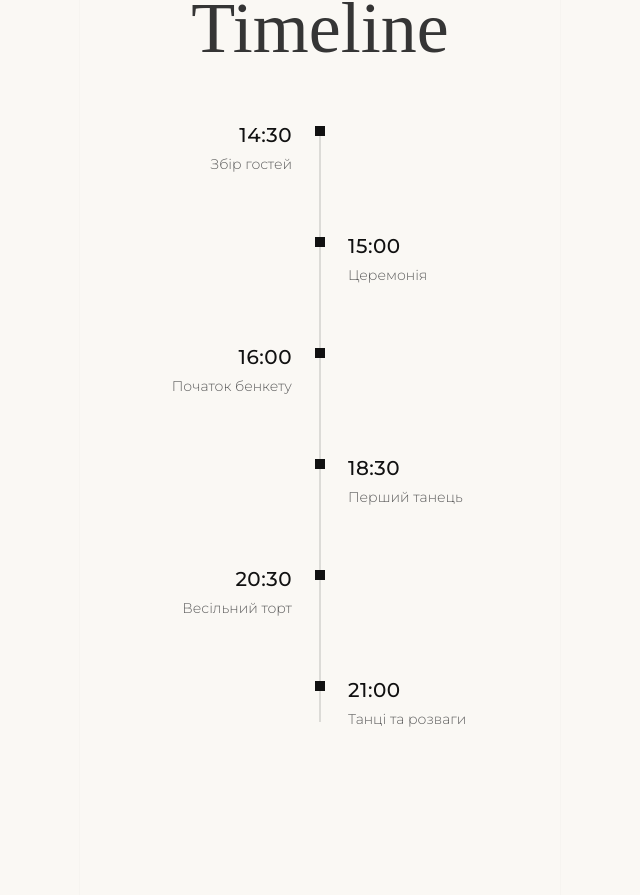
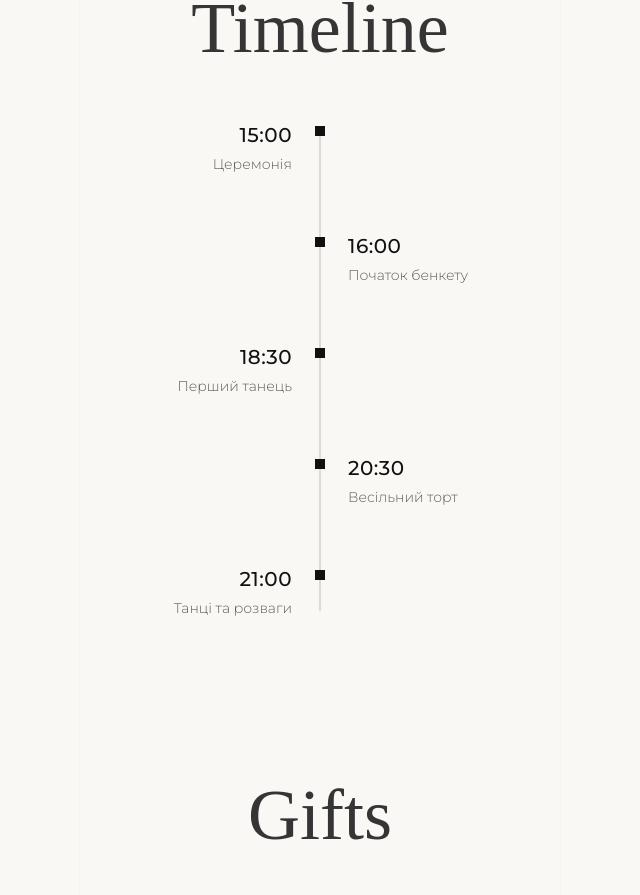
Before and after one commit to axlrose023/wedding_invitator, a React (Vite) app in the folder frontend/: page / in a window 1280 px wide. Shown: the part 2578-3473 px from the top of the page, without its empty margins (320-960 px from the left). Built offline with nearby package versions, Linux system fonts and the light colour scheme; a web font is replaced by a local one.

Commit message:
Timeline starts at 15:00 (drop Збір гостей)
Co-Authored-By: Claude Opus 4.8 <noreply@anthropic.com>

```diff
--- a/frontend/src/data.ts
+++ b/frontend/src/data.ts
@@ -52,7 +52,6 @@ export const wedding = {
   timeline: {
     title: "Timeline",
     items: [
-      { time: "14:30", label: "Збір гостей" },
       { time: "15:00", label: "Церемонія" },
       { time: "16:00", label: "Початок бенкету" },
       { time: "18:30", label: "Перший танець" },
```
Also changed, not shown: 2 other files (tests, documents, lock files or other folders).
